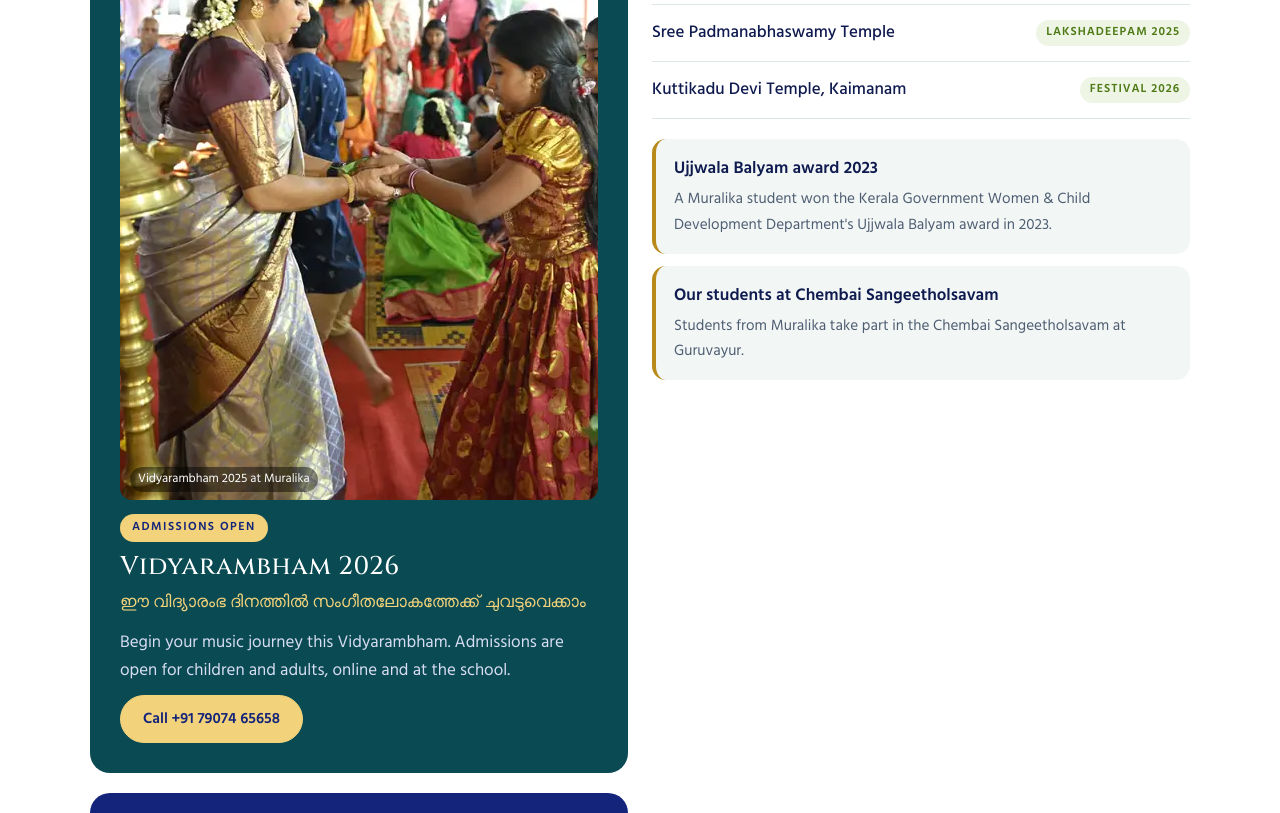
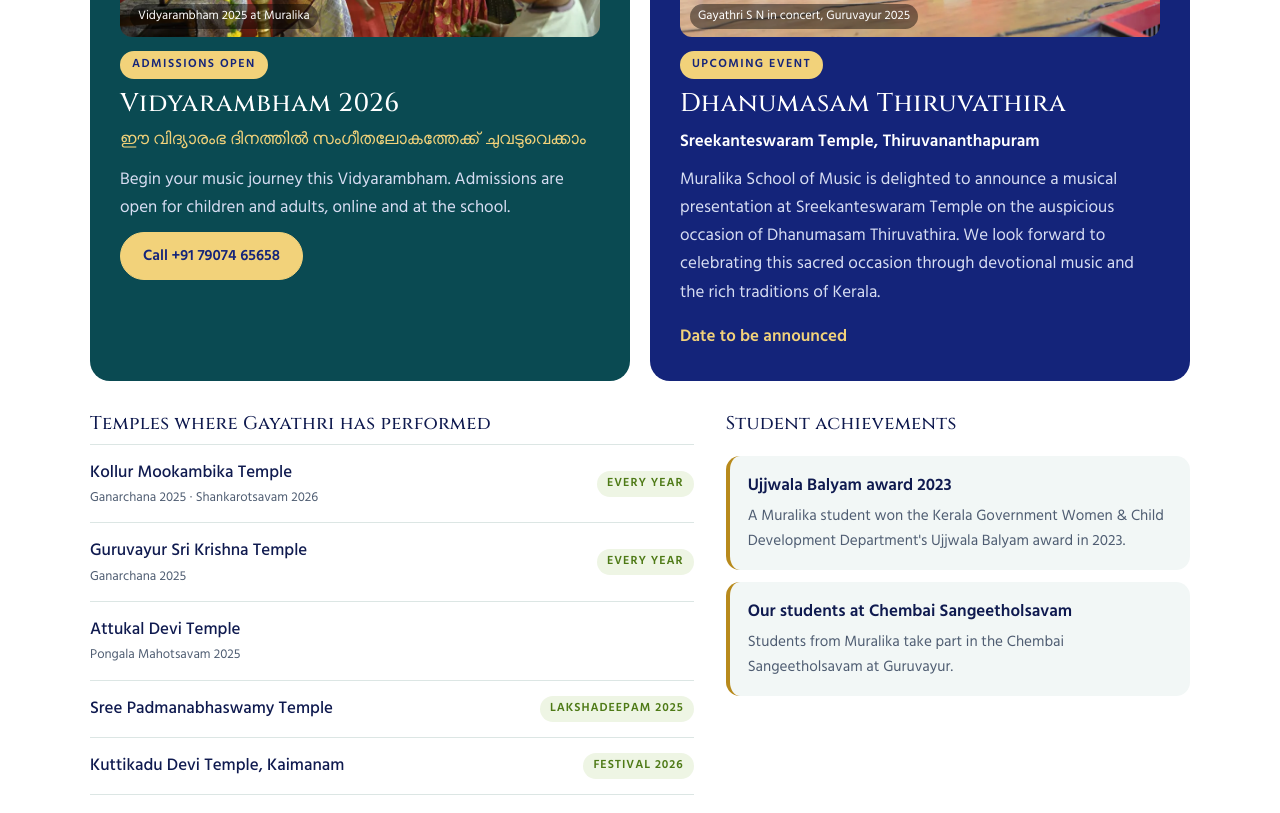
Before and after one commit to satheeshmankulam-del/muralika, a plain HTML site: page index.html in a window 1280 px wide. Shown: the part 3757-4570 px from the top of the page. Drawn offline with Linux system fonts and the light colour scheme.

Commit message:
Add files via upload

```diff
--- a/index.html
+++ b/index.html
@@ -199,6 +199,17 @@
 .adm-fig img{width:100%;aspect-ratio:16/9;object-fit:cover;display:block}
 .adm-fig figcaption{position:absolute;left:10px;bottom:8px;font-size:.78rem;color:#fff;background:rgba(0,0,0,.45);padding:2px 8px;border-radius:999px}
 .chembai + .chembai{margin-top:12px}
+/* Performances: two balanced rows */
+.perf{grid-template-columns:1fr!important;gap:32px}
+.up-col{grid-template-columns:1fr 1fr;align-items:stretch}
+.upcoming{align-content:start}
+.adm-fig img{height:auto!important}
+.feat-thumbs img{height:auto!important}
+.past{display:grid;grid-template-columns:1.3fr 1fr;gap:32px;align-items:start}
+.past > *{min-width:0}
+.past-notes{display:grid;gap:12px}
+.past-notes .chembai{margin-top:0}
+@media (max-width:820px){.up-col,.past{grid-template-columns:1fr}}
 </style>
 
 <div class="notice"><div class="wrap"><b>Vidyarambham admissions open</b><span class="ml-n">നിങ്ങളുടെ സംഗീത യാത്ര ഇവിടെ ആരംഭിക്കൂ!</span><a href="#enrol">Call +91 79074 65658 →</a></div></div>
@@ -304,6 +315,7 @@
           <a class="btn gold" href="#enrol">Call +91 79074 65658</a>
         </article>
         <article class="upcoming">
+          <figure class="adm-fig"><img src="images/gv-gayathri-concert.webp" width="1200" height="800" alt="Gayathri S N in concert at Guruvayur, 2025"><figcaption>Gayathri S N in concert, Guruvayur 2025</figcaption></figure>
           <span class="badge">Upcoming event</span>
           <h3>Dhanumasam Thiruvathira</h3>
           <p class="venue">Sreekanteswaram Temple, Thiruvananthapuram</p>
@@ -312,6 +324,7 @@
         </article>
         </div>
         <div class="past">
+          <div class="past-list">
           <h3>Temples where Gayathri has performed</h3>
           <ul class="tlist">
             <li><b>Kollur Mookambika Temple<small>Ganarchana 2025 · Shankarotsavam 2026</small></b><span class="yr">Every year</span></li>
@@ -320,8 +333,12 @@
             <li><b>Sree Padmanabhaswamy Temple</b><span class="yr">Lakshadeepam 2025</span></li>
             <li><b>Kuttikadu Devi Temple, Kaimanam</b><span class="yr">Festival 2026</span></li>
           </ul>
+          </div>
+          <div class="past-notes">
+          <h3>Student achievements</h3>
           <div class="chembai"><b>Ujjwala Balyam award 2023</b><span>A Muralika student won the Kerala Government Women &amp; Child Development Department's Ujjwala Balyam award in 2023.</span></div>
           <div class="chembai"><b>Our students at Chembai Sangeetholsavam</b><span>Students from Muralika take part in the Chembai Sangeetholsavam at Guruvayur.</span></div>
+          </div>
         </div>
       </div>
     </div>
```
